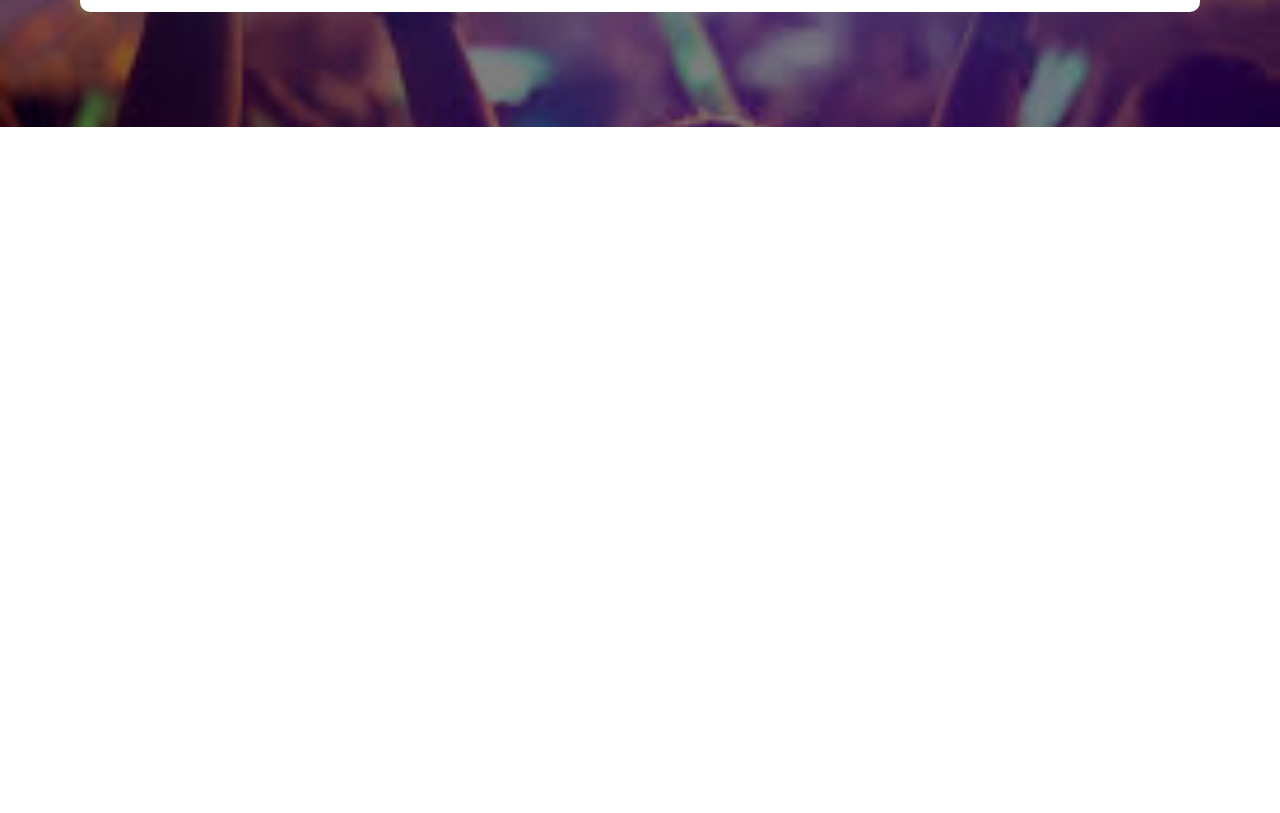
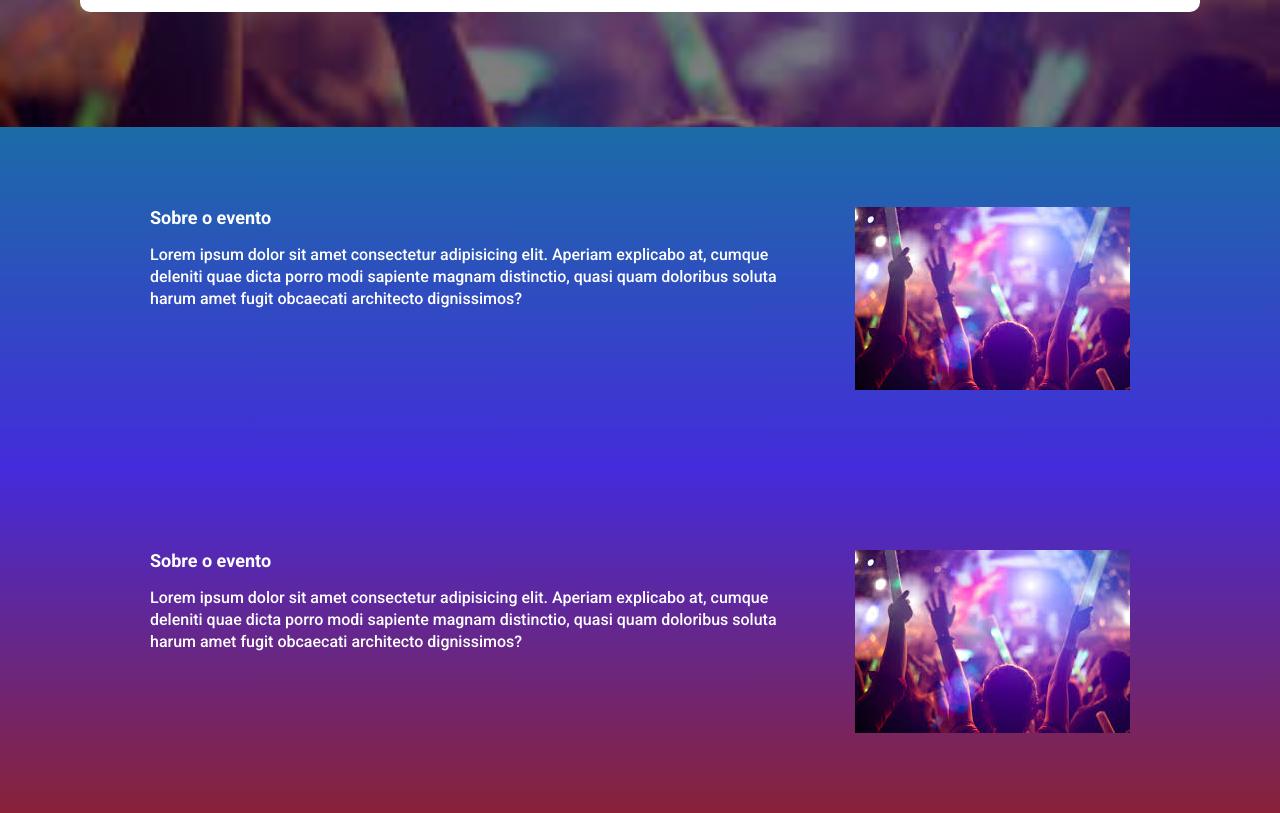
Before and after one commit to mfjaconis/projeto-evento-ficticio, a website built with Parcel: page src/index.html in a window 1280 px wide. Shown: the part 415-1228 px from the top of the page. Before the commit the page ends 800 px from the top, so only its background shows below. Built offline with nearby package versions, Linux system fonts and the light colour scheme.

Commit message:
criação da seção

```diff
--- a/src/index.html
+++ b/src/index.html
@@ -38,6 +38,36 @@
             </a>
         </div>
     </header>
+    <main>
+        <section class="event event--about">
+            <div class="container" data-aos="fade-right">
+                <div class="event__details">
+                    <h3 class="event__details__title">Sobre o evento</h3>
+                    <p class="event__details__description">Lorem ipsum dolor sit amet consectetur adipisicing elit.
+                        Aperiam explicabo at, cumque deleniti
+                        quae
+                        dicta porro modi sapiente magnam distinctio, quasi quam doloribus soluta harum amet fugit
+                        obcaecati
+                        architecto dignissimos?</p>
+                </div>
+                <img src="./images/bg-festa.jpeg" alt="">
+            </div>
+        </section>
+        <section class="event event--cloths">
+            <div class="container" data-aos="fade-right">
+                <div class="event__details">
+                    <h3 class="event__details__title">Sobre o evento</h3>
+                    <p class="event__details__description">Lorem ipsum dolor sit amet consectetur adipisicing elit.
+                        Aperiam explicabo at, cumque deleniti
+                        quae
+                        dicta porro modi sapiente magnam distinctio, quasi quam doloribus soluta harum amet fugit
+                        obcaecati
+                        architecto dignissimos?</p>
+                </div>
+                <img src="./images/bg-festa.jpeg" alt="">
+            </div>
+        </section>
+    </main>
 
     <script defer src="./scripts/main.js"></script>
 </body>
--- /dev/null
+++ b/src/styles/_event.scss
@@ -0,0 +1,66 @@
+@use 'variables' as *;
+
+.event {
+    padding: 80px 150px;
+
+
+    &--about {
+        background-image: linear-gradient($blue1, $blue2);
+    }
+
+    &--cloths {
+        background-image: linear-gradient($blue2, $pink);
+    }
+
+    &--data-science {
+        background-image: linear-gradient($pink, $yelow);
+    }
+
+    &--backend {
+        background-image: linear-gradient($yelow, $pink);
+    }
+
+    &--image-left {
+        .container {
+            flex-direction: row-reverse;
+        }
+    }
+
+    .container {
+        display: flex;
+        gap: 40px;
+    }
+
+    &__image {
+        max-width: 360px;
+    }
+
+    &__details {
+
+        &__title {
+            font-size: 18px;
+            font-weight: bold;
+            margin-bottom: 16px;
+        }
+
+        &__description {
+            line-height: 22px;
+        }
+    }
+
+    @media (max-width: 640px) {
+        .container {
+            display: block;
+        }
+
+        &__image {
+            width: 100%;
+        }
+
+
+        &__details {
+            margin-right: 0;
+            margin-bottom: 16px;
+        }
+    }
+}
--- a/src/styles/_variables.scss
+++ b/src/styles/_variables.scss
@@ -1,3 +1,9 @@
 $textColor: #fff;
 $backGroundColor: #000;
 $backGroundColorButton: #000080;
+
+$blue1: #1b6ca7;
+$blue2: #442bdb;
+$pink: #892238;
+$yelow: #9c791d;
+$purple: #4f2ac3;
--- a/src/styles/main.scss
+++ b/src/styles/main.scss
@@ -1,6 +1,7 @@
 @use 'variables';
 @use 'hero';
 @use 'infos_bar';
+@use 'event';
 @use 'components/button';
 
 * {
```
Also changed, not shown: dist/index.html, dist/styles/main.css, 1 other file.
